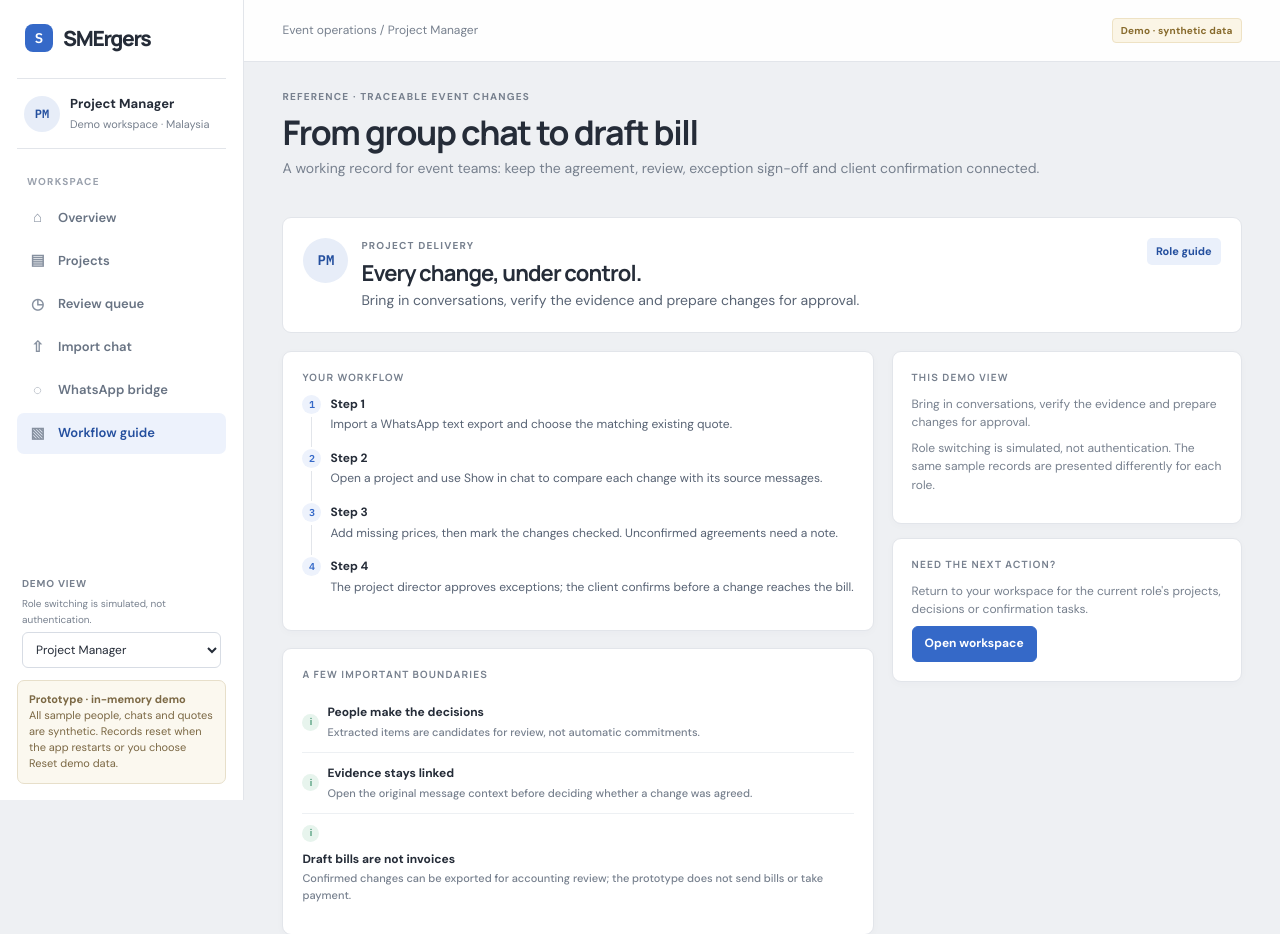
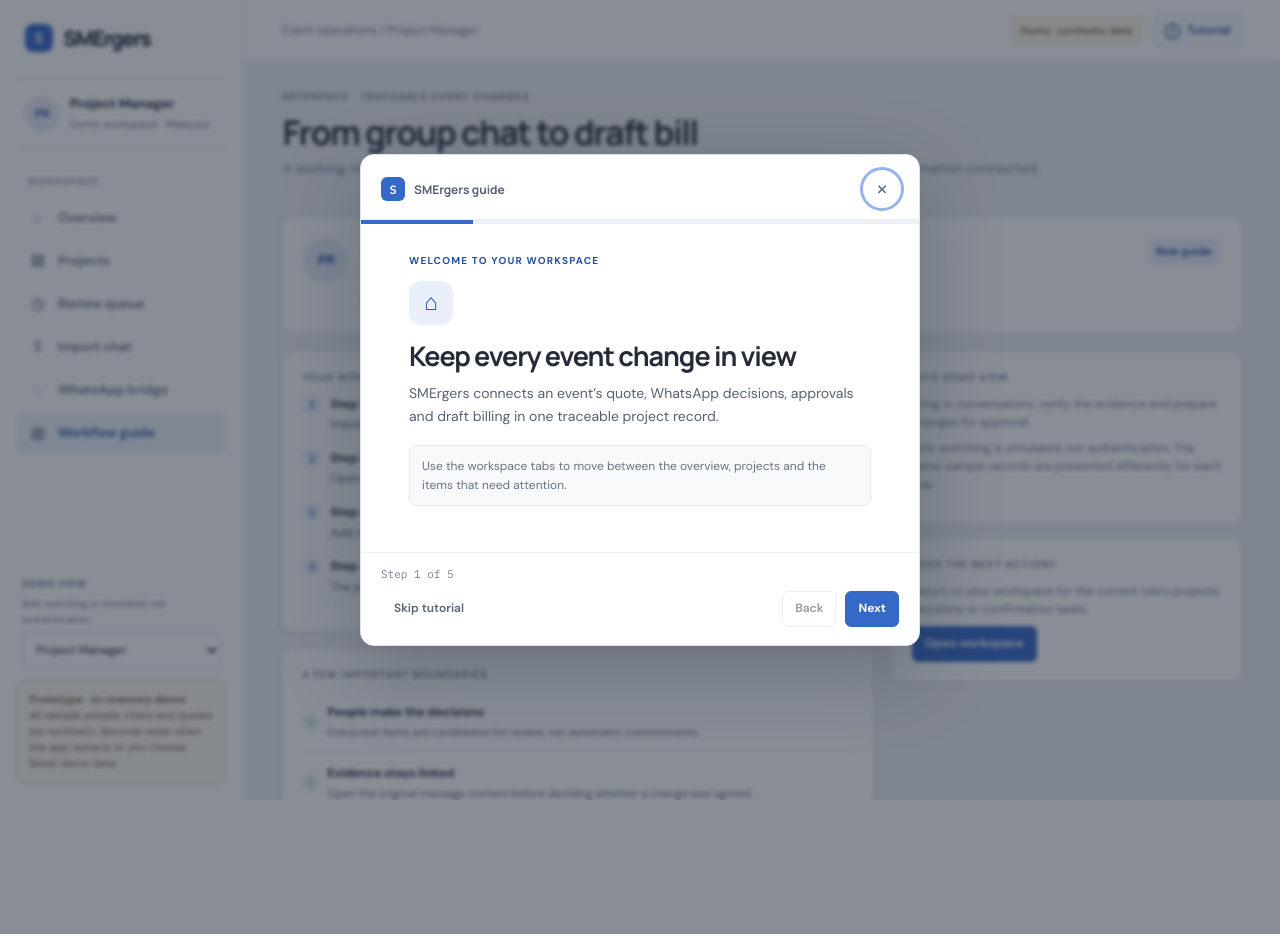
Before and after one commit to Anonys-sky/SMErgers, a Flask app: page /guide in a window 1280 px wide. Shown: the top 934 px of the page. After the commit the page ends 800 px from the top, so only its background shows below. Run offline with Flask 3, Linux system fonts and the light colour scheme.

Commit message:
feat: Add tutorial dialog and functionality for user onboarding

```diff
--- a/src/static/style.css
+++ b/src/static/style.css
@@ -34,6 +34,7 @@ a:hover{color:var(--accent-dark)}
 .workspace{margin-left:var(--sidebar);min-width:0}
 .topbar{height:62px;padding:0 clamp(20px,3vw,42px);background:rgba(255,255,255,.92);border-bottom:1px solid var(--line);display:flex;align-items:center;justify-content:space-between;gap:16px}
 .crumb{font-size:12px;color:var(--muted)}.topbar-right{display:flex;align-items:center;gap:12px}
+.tutorial-trigger{min-height:32px;padding:6px 10px;color:var(--accent-dark);border-color:#d5e0f5;background:#f7f9fd}.tutorial-trigger span{font-size:15px}
 .badge{display:inline-flex;padding:4px 8px;border-radius:4px;background:#fbf5e6;color:#876a2c;border:1px solid #eee2c4;font-size:10px;font-weight:700;letter-spacing:.02em}
 main{width:min(1500px,100%);margin:0 auto;padding:27px clamp(18px,3vw,42px) 54px;min-height:calc(100dvh - 120px)}
 footer{margin-left:var(--sidebar);padding:0 clamp(18px,3vw,42px) 25px;color:var(--muted);font-size:11px}
@@ -185,3 +186,18 @@ pre{padding:12px;border-radius:6px;background:#f2f4f7;overflow:auto}
 
 .check-row{display:flex;align-items:center;gap:8px;flex-wrap:wrap;font-weight:500}
 .check-row input{width:auto;margin:0}
+
+/* First visit and reusable tutorial */
+.tutorial-dialog{width:min(560px,calc(100vw - 28px));max-width:none;max-height:min(720px,calc(100dvh - 28px));padding:0;border:1px solid #dce2ec;border-radius:14px;background:#fff;color:var(--text);box-shadow:0 24px 80px rgba(24,36,56,.26);overflow:auto}
+.tutorial-dialog::backdrop{background:rgba(27,37,54,.52);backdrop-filter:blur(2px)}
+.tutorial-sheet{min-height:490px;display:flex;flex-direction:column}
+.tutorial-topline{display:flex;align-items:center;justify-content:space-between;padding:17px 20px 13px;border-bottom:1px solid #edf0f3}
+.tutorial-brand{display:flex;align-items:center;gap:9px;font:700 12px var(--display);color:#566171}.tutorial-brand .brand-mark{width:24px;height:24px;font-size:12px;border-radius:6px}
+.tutorial-close{width:34px;min-height:34px;padding:0;border:0;border-radius:50%;font-size:23px;font-weight:400;color:#657080}.tutorial-close:hover{background:#f1f3f6}
+.tutorial-progress{height:4px;background:#edf0f4}.tutorial-progress span{display:block;width:20%;height:100%;background:var(--accent);transition:width .2s ease}
+.tutorial-content{flex:1;padding:29px clamp(22px,6vw,48px) 25px}.tutorial-content .eyebrow{margin-bottom:12px;color:var(--accent-dark)}
+.tutorial-icon{width:44px;height:44px;display:grid;place-items:center;margin-bottom:15px;border-radius:12px;background:var(--accent-soft);color:var(--accent-dark);font-size:23px}
+.tutorial-content h2{margin:0 0 10px;font-size:clamp(21px,4vw,27px);letter-spacing:-.04em}.tutorial-description{margin:0;color:#566171;font-size:14px;line-height:1.65}.tutorial-note{margin:17px 0 0;padding:11px 12px;border:1px solid #e7ebf1;border-radius:7px;background:#f8f9fb;color:#687383;font-size:12px;line-height:1.55}
+.tutorial-footer{padding:14px 20px 18px;border-top:1px solid #edf0f3}.tutorial-count{margin:0 0 10px;color:var(--muted);font:11px var(--mono)}.tutorial-actions,.tutorial-nav{display:flex;align-items:center;justify-content:space-between;gap:9px}.tutorial-nav{margin-left:auto}.tutorial-skip{border-color:transparent;color:#596474}.tutorial-dialog button:disabled{opacity:.48;cursor:default}.tutorial-dialog button:focus-visible{outline:3px solid #96b4eb;outline-offset:2px}
+@media(max-width:500px){.tutorial-sheet{min-height:min(500px,calc(100dvh - 30px))}.tutorial-topline{padding:12px 14px}.tutorial-content{padding:22px 20px}.tutorial-footer{padding:12px 14px 14px}.tutorial-actions{align-items:stretch}.tutorial-skip{padding-inline:8px}.tutorial-nav button{padding-inline:10px}.tutorial-trigger{padding:5px 8px}}
+@media(prefers-reduced-motion:reduce){.tutorial-progress span{transition:none}}
--- /dev/null
+++ b/src/static/tutorial.js
@@ -0,0 +1,108 @@
+(() => {
+  const dialog = document.querySelector('#tutorial-dialog');
+  if (!dialog) return;
+
+  const preferenceKey = 'smergers.tutorial.dismissed.v1';
+  const role = dialog.dataset.tutorialRole;
+  const steps = [
+    {
+      icon: '⌂', kicker: 'Welcome to your workspace', title: 'Keep every event change in view',
+      description: 'SMErgers connects an event’s quote, WhatsApp decisions, approvals and draft billing in one traceable project record.',
+      note: 'Use the workspace tabs to move between the overview, projects and the items that need attention.'
+    },
+    {
+      icon: '⇧', kicker: '1 · Bring in the agreement', title: 'Start with a project and its source',
+      description: 'For an existing event, import its WhatsApp text export and choose the matching quote. You can also add a project with quote lines and a chat, or connect a group for ongoing sync.',
+      note: 'Imports accept a WhatsApp .txt export without media. The optional AI reader can fall back to the rules reader.'
+    },
+    {
+      icon: '⌕', kicker: '2 · Review the evidence', title: 'Check suggested changes against the chat',
+      description: 'Open a project to compare each suggested change with its linked source messages. Check the highlighted evidence, adjust details or price, and add a missed change when needed.',
+      note: 'Suggestions are candidates for a person to review. A highlighted message is evidence to inspect, not automatic approval.'
+    },
+    {
+      icon: '✓', kicker: '3 · Move decisions forward', title: 'Review, approve and confirm',
+      description: 'The project manager checks changes first. Items that need director sign-off go to the decision queue. The client can then confirm a change or explain a dispute.',
+      note: role === 'owner' ? 'As project director, focus on exceptions awaiting your sign-off.' : role === 'client' ? 'As a client, choose the event and respond to each change on its confirmation page.' : 'Your queue and checklist show the next actions for the selected demo role.'
+    },
+    {
+      icon: '▤', kicker: '4 · Reconcile the outcome', title: 'Use confirmed changes for draft billing',
+      description: 'Finance can review reconciled totals on each project, open a draft bill and export a CSV for accounting review. The activity log keeps a record of decisions.',
+      note: 'Draft bills are for review; this prototype does not send invoices or take payment. Use the Workflow guide in the sidebar for more detail.'
+    }
+  ];
+  const heading = dialog.querySelector('[data-tutorial-heading]');
+  const kicker = dialog.querySelector('[data-tutorial-kicker]');
+  const icon = dialog.querySelector('[data-tutorial-icon]');
+  const description = dialog.querySelector('[data-tutorial-description]');
+  const note = dialog.querySelector('[data-tutorial-note]');
+  const count = dialog.querySelector('[data-tutorial-count]');
+  const progress = dialog.querySelector('[data-tutorial-progress-bar]');
+  const back = dialog.querySelector('[data-tutorial-back]');
+  const next = dialog.querySelector('[data-tutorial-next]');
+  const done = dialog.querySelector('[data-tutorial-done]');
+  let current = 0;
+  let opener = null;
+
+  function wasDismissed() {
+    try { return localStorage.getItem(preferenceKey) === 'yes'; }
+    catch { return false; }
+  }
+
+  function rememberDismissal() {
+    try { localStorage.setItem(preferenceKey, 'yes'); }
+    catch { /* The dialog remains usable when storage is unavailable. */ }
+  }
+
+  function renderStep() {
+    const step = steps[current];
+    kicker.textContent = step.kicker;
+    heading.textContent = step.title;
+    icon.textContent = step.icon;
+    description.textContent = step.description;
+    note.textContent = step.note;
+    count.textContent = `Step ${current + 1} of ${steps.length}`;
+    progress.style.width = `${((current + 1) / steps.length) * 100}%`;
+    dialog.querySelector('.tutorial-progress').setAttribute('aria-valuenow', String(current + 1));
+    dialog.querySelector('.tutorial-progress').setAttribute('aria-valuemax', String(steps.length));
+    back.disabled = current === 0;
+    next.hidden = current === steps.length - 1;
+    done.hidden = current !== steps.length - 1;
+  }
+
+  function openTutorial(trigger) {
+    opener = trigger || document.activeElement;
+    current = 0;
+    renderStep();
+    if (!dialog.open) dialog.showModal();
+  }
+
+  function closeTutorial() {
+    rememberDismissal();
+    if (dialog.open) dialog.close();
+  }
+
+  dialog.querySelectorAll('[data-tutorial-close]').forEach(button => button.addEventListener('click', closeTutorial));
+  document.querySelectorAll('[data-tutorial-open]').forEach(button => button.addEventListener('click', () => openTutorial(button)));
+  back.addEventListener('click', () => { if (current > 0) { current -= 1; renderStep(); } });
+  next.addEventListener('click', () => { if (current < steps.length - 1) { current += 1; renderStep(); } });
+  done.addEventListener('click', closeTutorial);
+  dialog.addEventListener('cancel', rememberDismissal);
+  dialog.addEventListener('click', event => {
+    if (event.target === dialog) closeTutorial();
+  });
+  dialog.addEventListener('close', () => {
+    rememberDismissal();
+    if (opener && opener.isConnected) opener.focus();
+  });
+  dialog.addEventListener('keydown', event => {
+    if (event.altKey || event.ctrlKey || event.metaKey || event.target.matches('input, textarea, select')) return;
+    if (event.key === 'ArrowRight' && current < steps.length - 1) {
+      event.preventDefault(); current += 1; renderStep();
+    } else if (event.key === 'ArrowLeft' && current > 0) {
+      event.preventDefault(); current -= 1; renderStep();
+    }
+  });
+
+  if (!wasDismissed()) openTutorial(null);
+})();
--- a/src/templates/base.html
+++ b/src/templates/base.html
@@ -54,7 +54,7 @@
   <div class="workspace">
     <header class="topbar">
       <div class="crumb">Event operations <span aria-hidden="true">/</span> {{ profile.title if profile else roles.get(role, 'Workspace') }}</div>
-      <div class="topbar-right"><span class="badge" title="Sample people, jobs, chats and quotes are invented">Demo · synthetic data</span></div>
+      <div class="topbar-right"><span class="badge" title="Sample people, jobs, chats and quotes are invented">Demo · synthetic data</span><button class="tutorial-trigger" type="button" data-tutorial-open aria-haspopup="dialog"><span aria-hidden="true">ⓘ</span> Tutorial</button></div>
     </header>
     <main id="main-content" tabindex="-1">
       {% for category, message in get_flashed_messages(with_categories=true) %}
@@ -65,5 +65,23 @@
   </div>
   <footer>SMErgers · Bills are drafts for accounting software and do not send invoices or take payment. Chat evidence supports traceability; it is not legal advice.</footer>
 </div>
+<dialog class="tutorial-dialog" id="tutorial-dialog" data-tutorial-role="{{ role }}" aria-labelledby="tutorial-title" aria-describedby="tutorial-description">
+  <div class="tutorial-sheet">
+    <div class="tutorial-topline"><span class="tutorial-brand"><span class="brand-mark" aria-hidden="true">S</span> SMErgers guide</span><button class="tutorial-close" type="button" data-tutorial-close aria-label="Close tutorial">×</button></div>
+    <div class="tutorial-progress" role="progressbar" aria-label="Tutorial progress" aria-valuemin="1" aria-valuemax="5" aria-valuenow="1"><span data-tutorial-progress-bar></span></div>
+    <div class="tutorial-content">
+      <p class="eyebrow" data-tutorial-kicker>Welcome to your workspace</p>
+      <div class="tutorial-icon" data-tutorial-icon aria-hidden="true">⌂</div>
+      <h2 id="tutorial-title" tabindex="-1" data-tutorial-heading>Keep every event change in view</h2>
+      <p id="tutorial-description" class="tutorial-description" data-tutorial-description></p>
+      <p class="tutorial-note" data-tutorial-note></p>
+    </div>
+    <div class="tutorial-footer">
+      <p class="tutorial-count" data-tutorial-count aria-live="polite"></p>
+      <div class="tutorial-actions"><button type="button" class="tutorial-skip" data-tutorial-close>Skip tutorial</button><div class="tutorial-nav"><button type="button" data-tutorial-back>Back</button><button type="button" class="primary" data-tutorial-next>Next</button><button type="button" class="primary" data-tutorial-done hidden>Get started</button></div></div>
+    </div>
+  </div>
+</dialog>
+<script src="{{ url_for('static', filename='tutorial.js') }}" defer></script>
 </body>
 </html>
```
